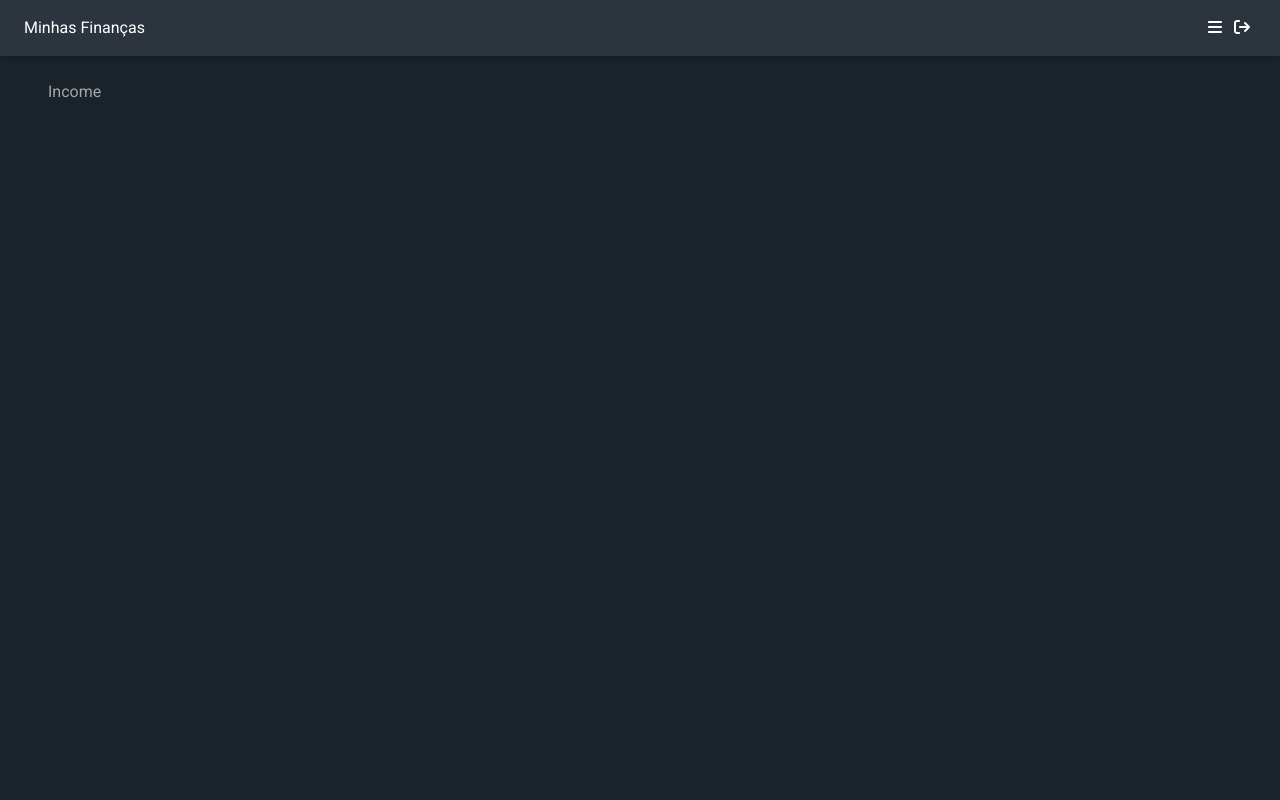
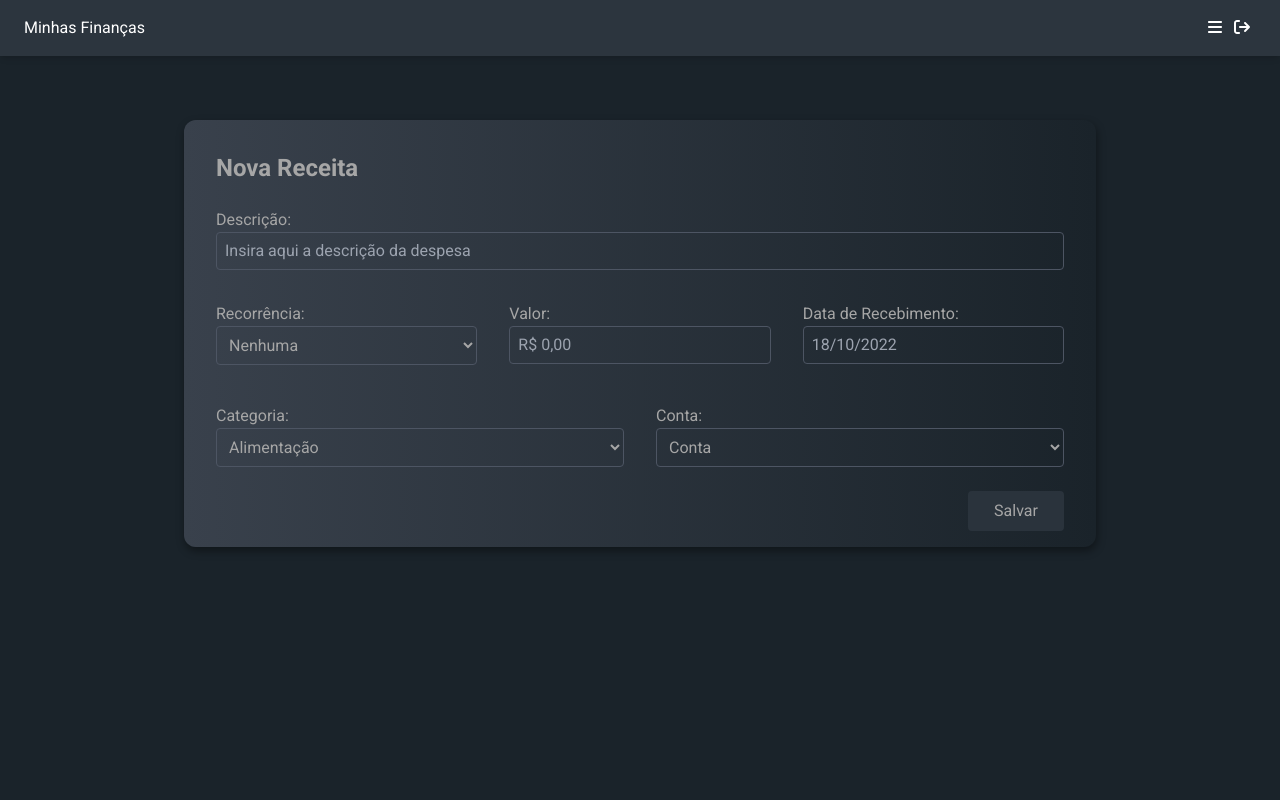
Before and after one commit to Jeannerocha8/minhas_financas, a Vue app in the folder front-end/: page /income in a window 1280 px wide. Shown: the top 800 px of the page. Built offline with nearby package versions, Linux system fonts and the light colour scheme.

Commit message:
create income page

```diff
--- a/front-end/src/views/Expense.vue
+++ b/front-end/src/views/Expense.vue
@@ -1,7 +1,7 @@
 <template>
   <div class="m-8 mt-6 min-h-screen flex justify-center">
     <div class="px-8 mt-20 shadow-3xl bg-gradient-to-r from-mf-500 rounded-xl w-3/4 h-full">
-      <div class="pt-8 pb-8">
+      <div class="pt-8 pb-8 relative">
         <h1 class="font-bold mb-6 text-2xl">Nova Despesa</h1>
         <label class="mb-4">Descrição: </label>
         <input
@@ -43,8 +43,8 @@
           </div>
         </div>
 
-        <div class="flex justify-between mt-8">
-          <div class="flex flex-col">
+        <div class="flex justify-between my-8">
+          <div class="flex flex-col mb-4">
             <label>Situação: </label>
             <div class="inline-flex">
               <button class="bg-mf-300 hover:bg-gray-400 px-4 rounded-l h-10">
@@ -78,8 +78,7 @@
             </select>
           </div>
         </div>
-
-        <button class="mt-8 focus:none bg-mf-900 hover:bg-mf-400 p-2 rounded w-24 justify-self-end">Salvar</button>
+        <button class="absolute bottom-0 right-0 mb-4 focus:none bg-mf-300 hover:bg-mf-500 p-2 rounded w-24 justify-self-end">Salvar</button>
       </div>
     </div>
   </div>
--- a/front-end/src/views/Income.vue
+++ b/front-end/src/views/Income.vue
@@ -1,8 +1,72 @@
 <template>
-  <div class="mt-6 min-h-screen">
-    <div class="flex justify-between px-8 mt-20 m-4">
-      <div>
-        <h1>Income</h1>
+  <div class="m-8 mt-6 min-h-screen flex justify-center">
+    <div class="px-8 mt-24 shadow-3xl bg-gradient-to-r from-mf-500 rounded-xl w-3/4 h-full">
+      <div class="pt-8 pb-8 relative">
+        <h1 class="font-bold mb-6 text-2xl">Nova Receita</h1>
+        <label class="mb-4">Descrição: </label>
+        <input
+            class="bg-transparent border rounded p-2 border-mf-200 w-full text-gray-700 mr-3 leading-tight focus:outline-none"
+            type="text"
+            placeholder="Insira aqui a descrição da despesa"
+        >
+
+        <div class="flex justify-between mt-8">
+          <div class="w-full flex flex-col">
+            <label>Recorrência:</label>
+            <select
+                name="recurrence"
+                id="recurrence"
+                class="bg-transparent border border-mf-200 rounded focus:outline-none p-2 w-full"
+            >
+              <option value="volvo">Nenhuma</option>
+              <option value="saab">Parcelada</option>
+              <option value="mercedes">Fixa Mensal</option>
+            </select>
+          </div>
+
+          <div class="w-full flex flex-col ml-8 mb-10">
+            <label>Valor:</label>
+            <input
+                class="bg-transparent border rounded p-2 border-mf-200 w-full text-gray-700 mr-3 leading-tight focus:outline-none w-full"
+                type="text"
+                placeholder="R$ 0,00"
+            >
+          </div>
+
+          <div class="w-full flex flex-col ml-8">
+            <label>Data de Recebimento:</label>
+            <input
+                class="bg-transparent border rounded p-2 border-mf-200 w-full text-gray-700 mr-3 leading-tight focus:outline-none w-full"
+                type="text"
+                placeholder="18/10/2022"
+            >
+          </div>
+        </div>
+        <div class="flex justify-between mb-12">
+          <div class="flex flex-col w-full">
+            <label>Categoria:</label>
+            <select
+                name="recurrence"
+                id="recurrence"
+                class="bg-transparent border border-mf-200 rounded focus:outline-none w-full p-2"
+            >
+              <option value="alimentacao">Alimentação</option>
+              <option value="transporte">Transporte</option>
+            </select>
+          </div>
+          <div class="flex flex-col w-full ml-8">
+            <label>Conta:</label>
+            <select
+                name="recurrence"
+                id="recurrence"
+                class="bg-transparent border border-mf-200 rounded focus:outline-none w-full p-2"
+            >
+              <option value="volvo">Conta</option>
+              <option value="saab">Conta corrente</option>
+            </select>
+          </div>
+        </div>
+        <button class="absolute bottom-0 right-0 mb-4 focus:none bg-mf-300 hover:bg-mf-500 p-2 rounded w-24 justify-self-end">Salvar</button>
       </div>
     </div>
   </div>
```
